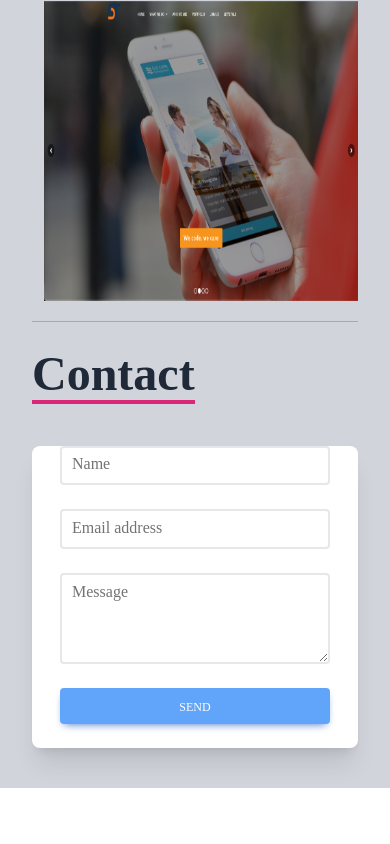
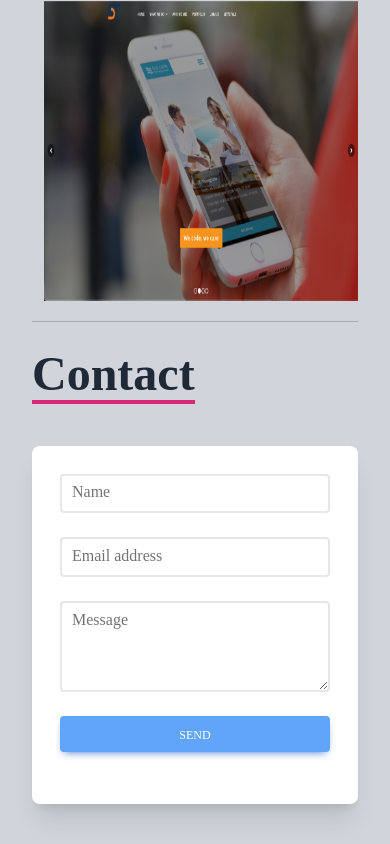
Before and after one commit to Bang222/Portfolio, a React (Create React App) app: page / in a window 390 px wide. Shown: the part 2849-3693 px from the top of the page. Before the commit the page ends 3637 px from the top, so only its background shows below. Built offline with nearby package versions, Linux system fonts and the light colour scheme.

Commit message:
fixed contaner contact

```diff
--- a/src/components/template/contact/Contact.tsx
+++ b/src/components/template/contact/Contact.tsx
@@ -39,7 +39,7 @@ const Contact: FC<propsContact> = () => {
         <div className={'mt-7 pb-10'}>
             <Title title={'Contact'} textPosition={'text-left'}/>
             <div className={'flex justify-center'}>
-                <div className={'w-[90vw] lg:w-[30vw] px-7 lg:py-10 shadow-xl rounded-lg bg-white'}>
+                <div className={'w-[90vw] lg:w-[30vw] px-7 py-7 lg:py-10 shadow-xl rounded-lg bg-white'}>
                     <form  onSubmit={handleSubmit}>
                         <div className="relative mb-6 " data-te-input-wrapper-init>
                             <input
```
